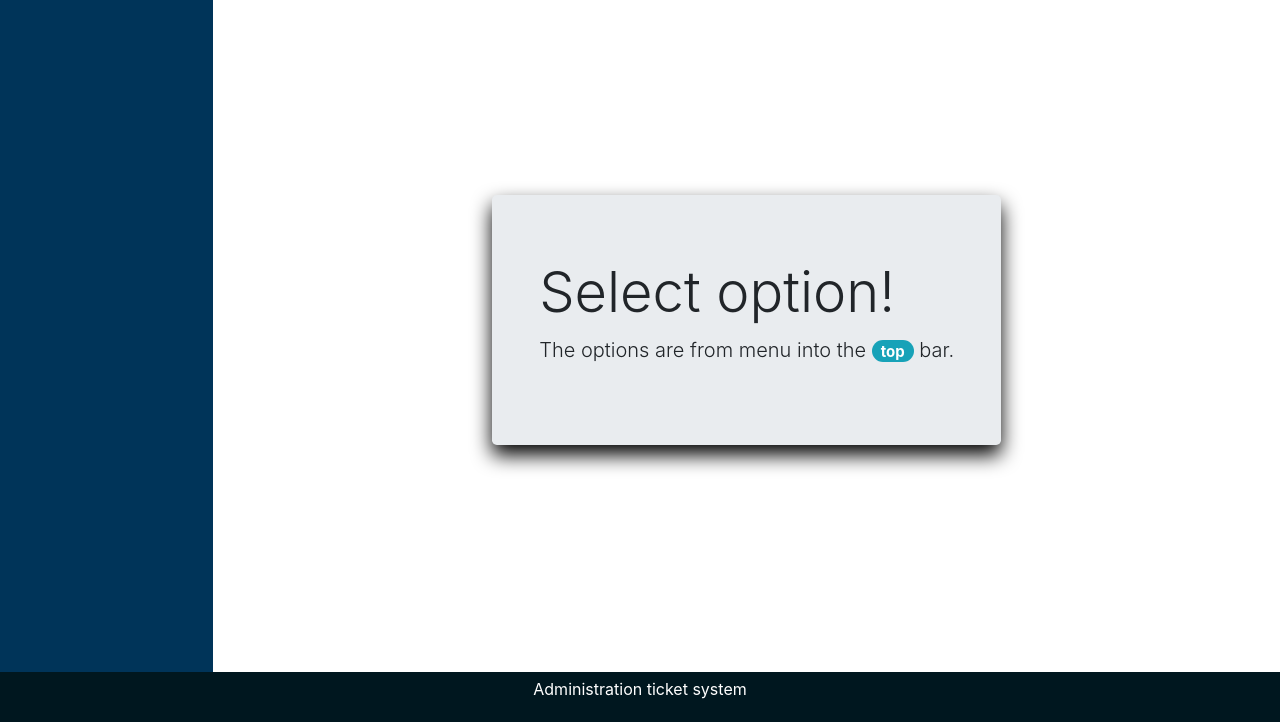
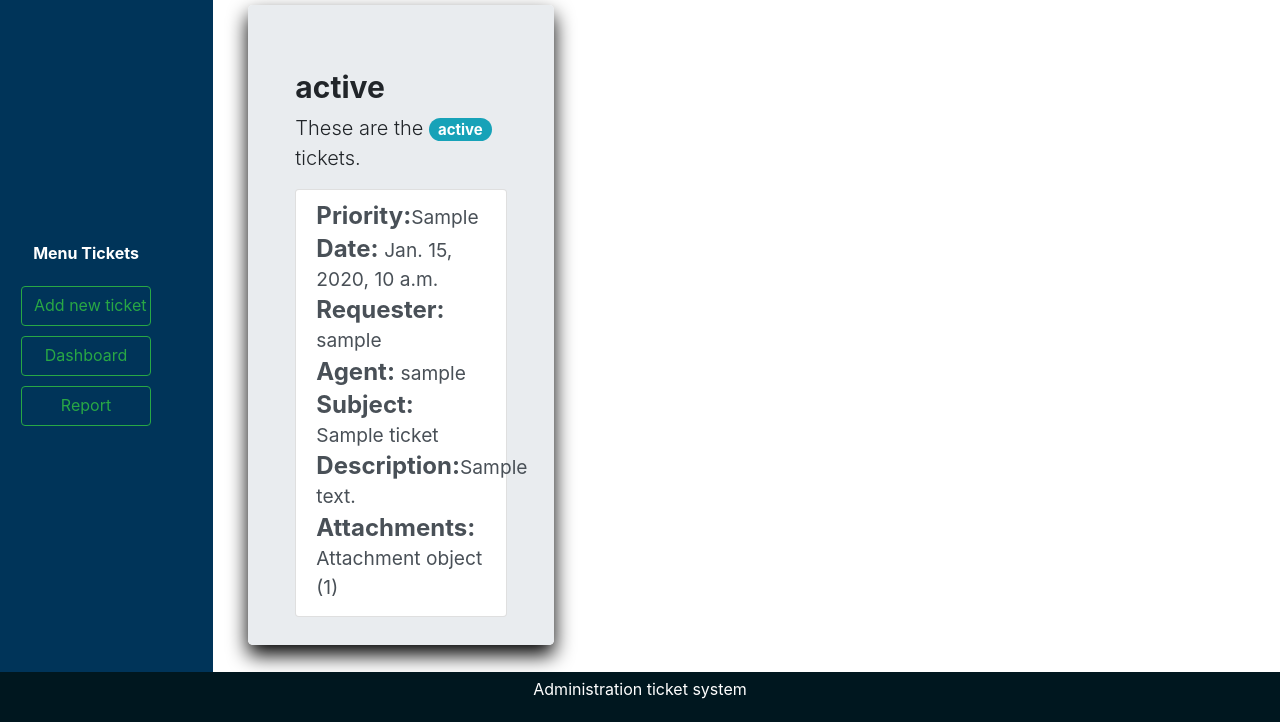
Before and after one commit to Ahuahuachi/HelpDesk-Ticket, a Django app: page /dashboard/ in a window 1280 px wide. Shown: the part 76-800 px from the top of the page. Run offline with Django 3.2, Linux system fonts and the light colour scheme; tables that the repository leaves empty hold one stand-in row (values such as "Sample post"); some libraries are stand-ins or nearby versions.

Commit message:
Dashboard listo

```diff
--- a/helpdesk_ticket/dashboard/static/dashboard/css/technical.css
+++ b/helpdesk_ticket/dashboard/static/dashboard/css/technical.css
@@ -45,9 +45,26 @@
   justify-content: center; }
 
 .jumbotron {
+  height: 80vh;
+  overflow: scroll;
+  margin: 5px;
   align-self: center;
   border-radius: 4px;
   box-shadow: 0px 10px 20px 0px black; }
+
+.display-6 {
+  font-size: 30px;
+  font-weight: 700; }
+
+#information {
+  justify-content: space-around;
+  margin: 20px; }
+  #information #priority {
+    display: flex;
+    justify-content: center;
+    font-weight: 700; }
+  #information #details-input {
+    height: 120px; }
 
 #foot {
   display: flex;
@@ -58,4 +75,4 @@
   #foot #text-foot {
     padding: 5px; }
 
-/*# sourceMappingURL=technical.css.map */
+/*# sourceMappingURL=dashboard.css.map */
--- a/helpdesk_ticket/dashboard/templates/index.html
+++ b/helpdesk_ticket/dashboard/templates/index.html
@@ -11,7 +11,7 @@
 </head>
 <body>
    <div id="main" class="container-fluid">
-       <div id="head-menu1" class="row">
+        <div id="head-menu1" class="row">
             <div id="menu1" class="col-12 navbar">
                 <img id="logo" class="img" src="{% static "/dashboard/image/help-desk-icon-png-4.png" %}" alt="Logo">
                 <a class= "bttn btn btn-primary" href= "./menumesages.html" role= "button" > Messages </a>
@@ -22,22 +22,53 @@
         </div>
         <div id="menu-content" class="row">
             <div id="menu2" class="col-2 navbar flex-column">
+                <p id="tex-menu" class="text">Menu Tickets</p>
+                <a class= "bttn btn btn-vertical btn-outline-success" href= "../add-new-ticket/index.html" role= "button" ata-toggle="tooltip" data-placement="right" title="Descriptive text."> Add new ticket </a>
+                <a class= "bttn btn btn-vertical btn-outline-success" href= "../dashboard/index.html" role= "button" ata-toggle="tooltip" data-placement="right" title="Descriptive text."> Dashboard </a>
+                <a class= "bttn btn btn-vertical btn-outline-success" href= "../report/index.html" role= "button" ata-toggle="tooltip" data-placement="right" title="Descriptive text."> Report
+                </a>
             </div>
             <div id="content" class="col-10">
-                <div class="jumbotron">
-                    <div class="container">
-                        <h1 class="display-4">Select option!</h1>
-                        <p class="lead">The options are from menu into the <span class="badge badge-pill badge-info">top</span> bar.</p>
+                <div id="container-dashboard" class="container-fluid" >
+                    <div id="dashboard" class="row">
+                        {% for s in status %}
+                        <div class="col-4">
+                            <div class="jumbotron">
+                                <div class="container">
+
+                                    <h1 class="display-6">{{ s.name }}</h1>
+                                    <p class="lead">These are the <span class="badge badge-pill badge-info"> {{ s.name }} </span> tickets.</p>
+                                    <div id="dasboard-scroll" class="list-group">
+                                        {% for t in s.tickets %}
+                                            <a href="#" class="list-group-item list-group-item-action flex-column align-items-start">
+                                            <h4 class="mb-1"><strong>Priority:</strong><span class="small">{{ t.fk_priority }}</span></h4>
+                                            <h4 class="mb-1"><strong>Date: </strong><span class="small">{{ t.created }}</span></h4>
+                                            <h4 class="mb-1"><strong>Requester: </strong><span class="small">{{ t.fk_requester }}</span></h4>
+                                            <h4 class="mb-1"><strong>Agent: </strong><span class="small">{{ t.fk_agent }}</span></h4>
+                                            <h4 class="mb-1"><strong>Subject: </strong><span class="small">{{ t.subject }}</span></h4>
+                                            <h4 class="mb-1"><strong>Description:</strong><span class="small">{{ t.description }}</span></h4>
+                                            <h4 class="mb-1"><strong>Attachments: </strong><span class="small">{{ t.fk_attachments }}</span></h4>
+                                            </a>
+                                        {% endfor %}
+                                        {% if not s.tickets %}
+                                            <h1 class="display-4">Sorry, not more tickets in this list.</h1>
+                                        {% endif %}
+                                    </div>
+
+                                </div>
+                        </div>
+
                     </div>
+                    {% endfor %}
                 </div>
             </div>
         </div>
+    </div>
         <div id="footering" class="row">
             <div id="foot" class="col-12">
                 <p id="text-foot">Administration ticket system</p>
             </div>
         </div>
-
    </div>
 </body>
 </html>
--- a/helpdesk_ticket/dashboard/views.py
+++ b/helpdesk_ticket/dashboard/views.py
@@ -1,6 +1,17 @@
 from django.shortcuts import render
-
+from tickets.models import Ticket, Status
 # Create your views here.
 
+
+
 def get_dashboard (request):
-    return render (request, 'index.html')
+    status = Status.objects.all().order_by('order')
+    contexto = []
+    for s in status:
+
+        ticket = Ticket.objects.filter(fk_status = s)
+        print(ticket, s)
+        contexto.append({"name": s.status, "tickets": ticket})
+
+    print (contexto)
+    return render (request, 'index.html', {'status': contexto})
--- a/helpdesk_ticket/tickets/models.py
+++ b/helpdesk_ticket/tickets/models.py
@@ -58,6 +58,8 @@ class Status(models.Model):
         max_length=255
     )
 
+    order = models.IntegerField(null = True, blank = False)
+
 
 class Priority(models.Model):
     """ Priority model """
```
Also changed, not shown: helpdesk_ticket/tickets/migrations/0003_auto_20190511_1813.py, helpdesk_ticket/tickets/migrations/0007_status_order.py (added).
